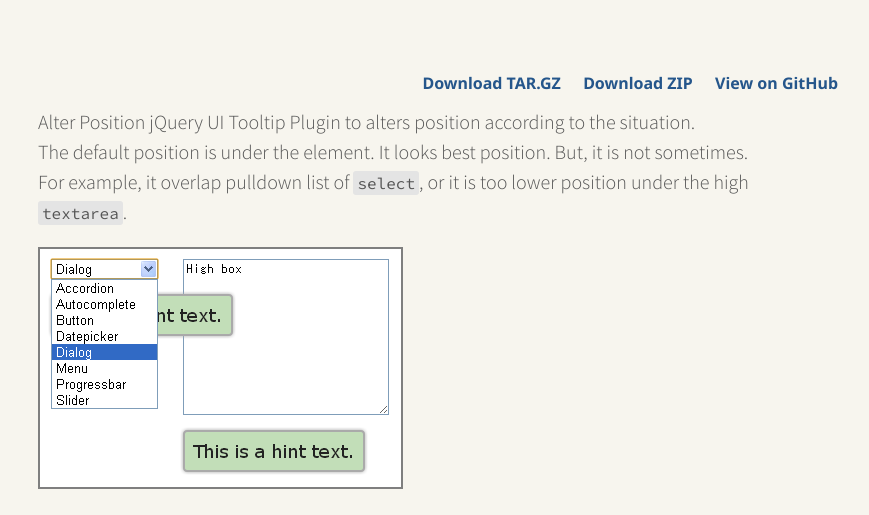
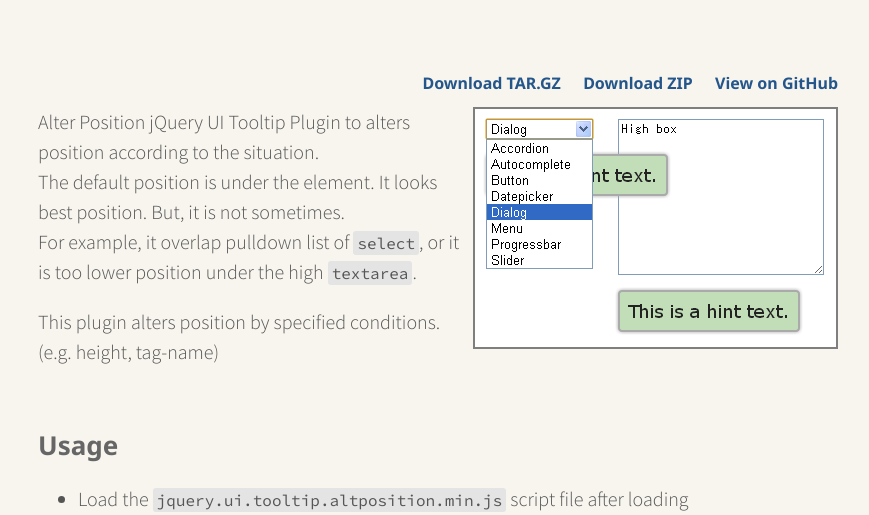
Before and after one commit to anseki/jquery-ui-tooltip-altposition, a plain HTML site: page index.html in a window 1280 px wide. Shown: the part 253-768 px from the top of the page, without its empty margins (202-1071 px from the left). Drawn offline with nearby package versions, Linux system fonts and the light colour scheme.

Commit message:
Update theme

```diff
--- a/css/sample.css
+++ b/css/sample.css
@@ -1,3 +1,12 @@
+
+main p:first-of-type img {
+  float: right;
+  margin: 0 0 10px 10px;
+}
+
+h2#usage {
+  clear: both;
+}
 
 #sample-01-wrap {
   margin: 10px 0;
--- a/index.html
+++ b/index.html
@@ -24,9 +24,7 @@
   </header>
   <main>
 
-<p>Alter Position jQuery UI Tooltip Plugin to alters position according to the situation.<br>The default position is under the element. It looks best position. But, it is not sometimes.<br>For example, it overlap pulldown list of <code>select</code>, or it is too lower position under the high <code>textarea</code>.</p>
-
-<p><img src="img/sample-01.png" alt="jQuery UI Tooltip"></p>
+<p><img src="img/sample-01.png" alt="jQuery UI Tooltip">Alter Position jQuery UI Tooltip Plugin to alters position according to the situation.<br>The default position is under the element. It looks best position. But, it is not sometimes.<br>For example, it overlap pulldown list of <code>select</code>, or it is too lower position under the high <code>textarea</code>.</p>
 
 <p>This plugin alters position by specified conditions. (e.g. height, tag-name)  </p>
 
```
